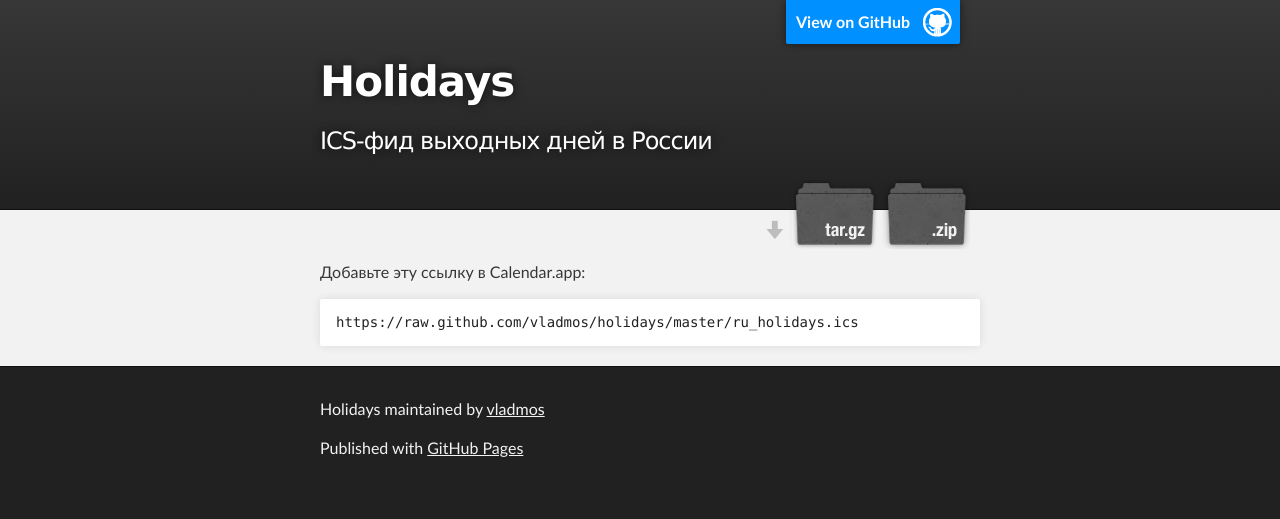
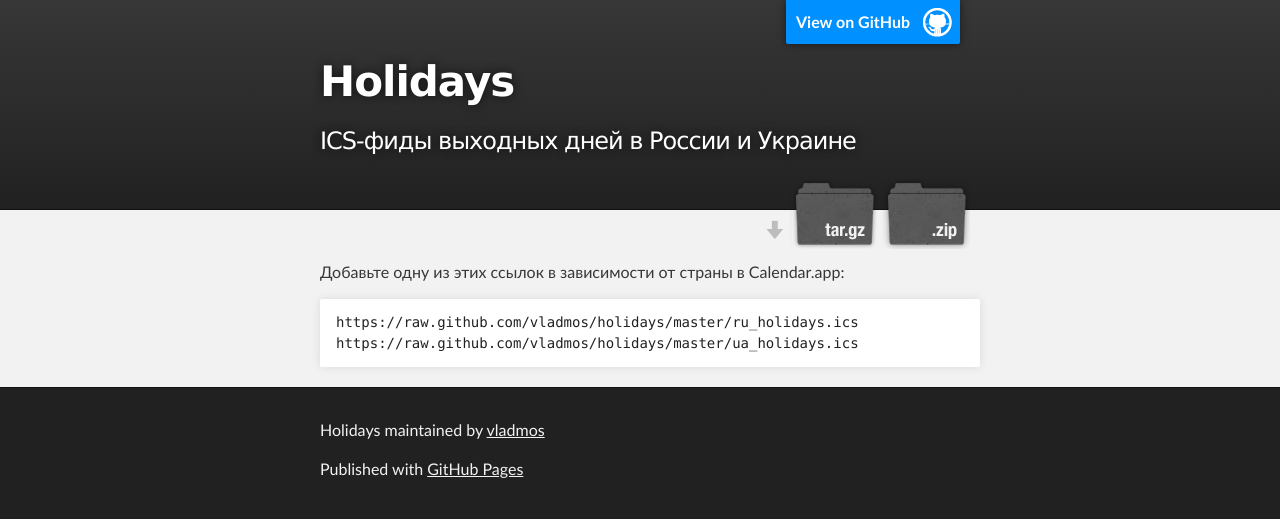
Before and after one commit to vladmos/holidays, a plain HTML site: page index.html in a window 1280 px wide. Drawn offline with Linux system fonts and the light colour scheme.

```diff
--- a/index.html
+++ b/index.html
@@ -4,7 +4,7 @@
   <head>
     <meta charset='utf-8' />
     <meta http-equiv="X-UA-Compatible" content="chrome=1" />
-    <meta name="description" content="Holidays : ICS-фид выходных дней в России" />
+    <meta name="description" content="Holidays : ICS-фиды выходных дней в России и Украине" />
 
     <link rel="stylesheet" type="text/css" media="screen" href="stylesheets/stylesheet.css">
 
@@ -19,7 +19,7 @@
           <a id="forkme_banner" href="https://github.com/vladmos/holidays">View on GitHub</a>
 
           <h1 id="project_title">Holidays</h1>
-          <h2 id="project_tagline">ICS-фид выходных дней в России</h2>
+          <h2 id="project_tagline">ICS-фиды выходных дней в России и Украине</h2>
 
             <section id="downloads">
               <a class="zip_download_link" href="https://github.com/vladmos/holidays/zipball/master">Download this project as a .zip file</a>
@@ -31,9 +31,10 @@
     <!-- MAIN CONTENT -->
     <div id="main_content_wrap" class="outer">
       <section id="main_content" class="inner">
-        <p>Добавьте эту ссылку в Calendar.app:</p>
+        <p>Добавьте одну из этих ссылок в зависимости от страны в Calendar.app:</p>
 
 <pre><code>https://raw.github.com/vladmos/holidays/master/ru_holidays.ics
+https://raw.github.com/vladmos/holidays/master/ua_holidays.ics
 </code></pre>
       </section>
     </div>
--- a/params.json
+++ b/params.json
@@ -1 +1 @@
-{"name":"Holidays","tagline":"ICS-фид выходных дней в России","body":"Добавьте эту ссылку в Calendar.app:\r\n\r\n    https://raw.github.com/vladmos/holidays/master/ru_holidays.ics\r\n","google":"","note":"Don't delete this file! It's used internally to help with page regeneration."}
+{"name":"Holidays","tagline":"ICS-фиды выходных дней в России и Украине","body":"Добавьте одну из этих ссылок в зависимости от страны в Calendar.app:\r\n\r\n    https://raw.github.com/vladmos/holidays/master/ru_holidays.ics\r\n    https://raw.github.com/vladmos/holidays/master/ua_holidays.ics\r\n","google":"","note":"Don't delete this file! It's used internally to help with page regeneration."}
```
